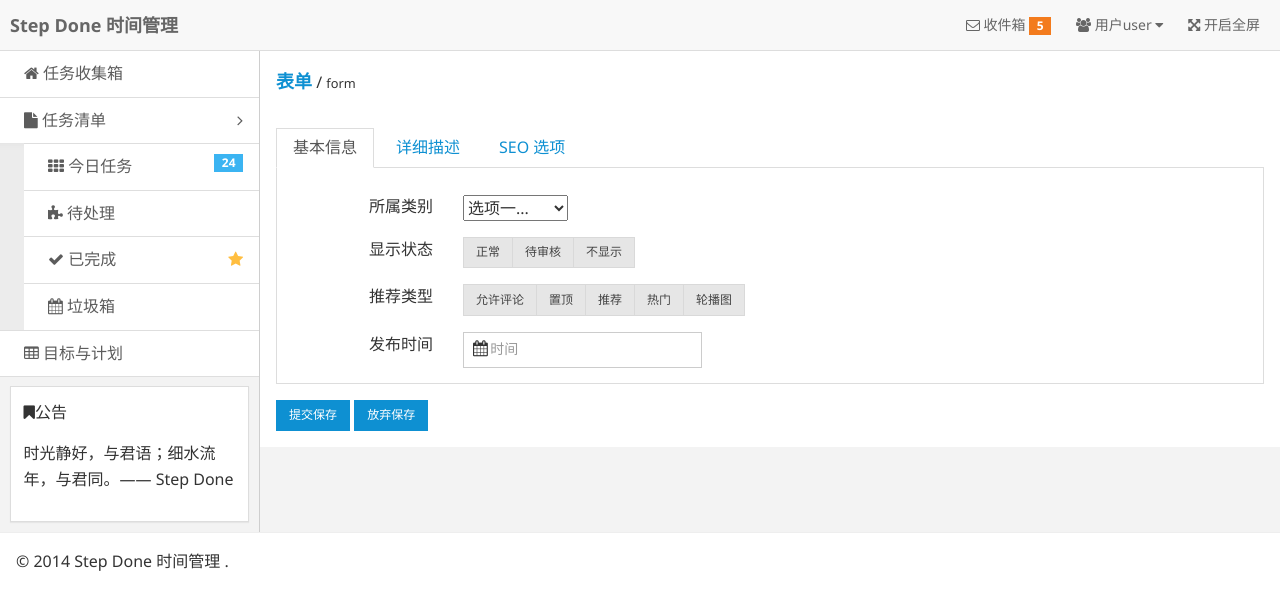
After one commit to lzcers/StepDone, a Flask app: page /task/add_task in a window 1280 px wide. The commit adds this page. Shown: the top 610 px of the page. Run offline with Flask 2, Linux system fonts and the light colour scheme; a user stored in the database is signed in.

Commit message:
1、定义base_layout,使用模板继承简化模板编写 2、增加user_info，task_add 模板页面 3.添加sqlite支持

```diff
--- a/app/models.py
+++ b/app/models.py
@@ -10,6 +10,10 @@ class User(db.Model):
   user_email = db.Column(db.String(120), index = True, unique = True)
   user_role = db.Column(db.SmallInteger, default = ROLE_USER)
   user_task = db.relationship('Task', backref='task', lazy='dynamic')
+
+  def __init__(self, user_name, user_password):
+    self.user_name = user_name
+    self.user_password = user_password
 
   def is_authenticated(self):
     return True
--- /dev/null
+++ b/app/templates/add_task.html
@@ -0,0 +1,177 @@
+{% extends "base_layout.html" %}
+{% block admin_content %}
+<div class="admin-content">
+
+  <div class="am-cf am-padding">
+    <div class="am-fl am-cf"><strong class="am-text-primary am-text-lg">表单</strong> / <small>form</small></div>
+  </div>
+
+  <div class="am-tabs am-margin" data-am-tabs="">
+    <ul class="am-tabs-nav am-nav am-nav-tabs">
+      <li class="am-active"><a href="#tab1">基本信息</a></li>
+      <li class=""><a href="#tab2">详细描述</a></li>
+      <li class=""><a href="#tab3">SEO 选项</a></li>
+    </ul>
+
+    <div class="am-tabs-bd">
+      <div class="am-tab-panel am-fade am-active am-in" id="tab1">
+        <div class="am-g am-margin-top">
+          <div class="am-u-sm-2 am-text-right">所属类别</div>
+          <div class="am-u-sm-10">
+            <select>
+              <option value="option1">选项一...</option>
+              <option value="option2">选项二.....</option>
+              <option value="option3">选项三........</option>
+            </select>
+          </div>
+        </div>
+
+        <div class="am-g am-margin-top">
+          <div class="am-u-sm-2 am-text-right">显示状态</div>
+          <div class="am-u-sm-10">
+            <div class="am-btn-group" data-am-button="">
+              <label class="am-btn am-btn-default am-btn-xs">
+                <input name="options" id="option1" type="radio"> 正常
+              </label>
+              <label class="am-btn am-btn-default am-btn-xs">
+                <input name="options" id="option2" type="radio"> 待审核
+              </label>
+              <label class="am-btn am-btn-default am-btn-xs">
+                <input name="options" id="option3" type="radio"> 不显示
+              </label>
+            </div>
+          </div>
+        </div>
+
+        <div class="am-g am-margin-top">
+          <div class="am-u-sm-2 am-text-right">推荐类型</div>
+          <div class="am-u-sm-10">
+            <div class="am-btn-group" data-am-button="">
+              <label class="am-btn am-btn-default am-btn-xs">
+                <input type="checkbox"> 允许评论
+              </label>
+              <label class="am-btn am-btn-default am-btn-xs">
+                <input type="checkbox"> 置顶
+              </label>
+              <label class="am-btn am-btn-default am-btn-xs">
+                <input type="checkbox"> 推荐
+              </label>
+              <label class="am-btn am-btn-default am-btn-xs">
+                <input type="checkbox"> 热门
+              </label>
+              <label class="am-btn am-btn-default am-btn-xs">
+                <input type="checkbox"> 轮播图
+              </label>
+            </div>
+          </div>
+        </div>
+
+        <div class="am-g am-margin-top">
+          <div class="am-u-sm-2 am-text-right">
+            发布时间
+          </div>
+          <div class="am-u-sm-10">
+            <form action="" class="am-form am-form-inline">
+              <div class="am-form-group am-form-icon">
+                <i class="am-icon-calendar"></i>
+                <input class="am-form-field am-input-sm" placeholder="时间" type="text">
+              </div>
+            </form>
+          </div>
+        </div>
+
+      </div>
+
+      <div class="am-tab-panel am-fade" id="tab2">
+        <form class="am-form">
+          <div class="am-g am-margin-top">
+            <div class="am-u-sm-2 am-text-right">
+              文章标题
+            </div>
+            <div class="am-u-sm-4">
+              <input class="am-input-sm" type="text">
+            </div>
+            <div class="am-u-sm-6">*必填，不可重复</div>
+          </div>
+
+          <div class="am-g am-margin-top">
+            <div class="am-u-sm-2 am-text-right">
+              文章作者
+            </div>
+            <div class="am-u-sm-4 col-end">
+              <input class="am-input-sm" type="text">
+            </div>
+          </div>
+
+          <div class="am-g am-margin-top">
+            <div class="am-u-sm-2 am-text-right">
+              信息来源
+            </div>
+            <div class="am-u-sm-4">
+              <input class="am-input-sm" type="text">
+            </div>
+            <div class="am-u-sm-6">选填</div>
+          </div>
+
+          <div class="am-g am-margin-top">
+            <div class="am-u-sm-2 am-text-right">
+              内容摘要
+            </div>
+            <div class="am-u-sm-4">
+              <input class="am-input-sm" type="text">
+            </div>
+            <div class="am-u-sm-6">不填写则自动截取内容前255字符</div>
+          </div>
+
+          <div class="am-g am-margin-top-sm">
+            <div class="am-u-sm-2 am-text-right">
+              内容描述
+            </div>
+            <div class="am-u-sm-10">
+              <textarea rows="10" placeholder="请使用富文本编辑插件"></textarea>
+            </div>
+          </div>
+
+        </form>
+      </div>
+
+      <div class="am-tab-panel am-fade" id="tab3">
+        <form class="am-form">
+          <div class="am-g am-margin-top-sm">
+            <div class="am-u-sm-2 am-text-right">
+              SEO 标题
+            </div>
+            <div class="am-u-sm-4 am-u-end">
+              <input class="am-input-sm" type="text">
+            </div>
+          </div>
+
+          <div class="am-g am-margin-top-sm">
+            <div class="am-u-sm-2 am-text-right">
+              SEO 关键字
+            </div>
+            <div class="am-u-sm-4 am-u-end">
+              <input class="am-input-sm" type="text">
+            </div>
+          </div>
+
+          <div class="am-g am-margin-top-sm">
+            <div class="am-u-sm-2 am-text-right">
+              SEO 描述
+            </div>
+            <div class="am-u-sm-4 am-u-end">
+              <textarea rows="4"></textarea>
+            </div>
+          </div>
+        </form>
+      </div>
+
+    </div>
+  </div>
+
+  <div class="am-margin">
+    <button type="button" class="am-btn am-btn-primary am-btn-xs">提交保存</button>
+    <button type="button" class="am-btn am-btn-primary am-btn-xs">放弃保存</button>
+  </div>
+</div>
+{% endblock %}
--- /dev/null
+++ b/app/templates/base_layout.html
@@ -0,0 +1,104 @@
+<!doctype html>
+<html class="no-js">
+<head>
+  <meta charset="utf-8">
+  <meta http-equiv="X-UA-Compatible" content="IE=edge">
+  <title>Step Done 时间管理</title>
+  <meta name="description" content="这是一个 table 页面">
+  <meta name="keywords" content="table">
+  <meta name="viewport" content="width=device-width, initial-scale=1, maximum-scale=1, user-scalable=no">
+  <meta name="renderer" content="webkit">
+  <meta http-equiv="Cache-Control" content="no-siteapp" />
+  <link rel="icon" type="image/png" href="/static/assets/i/favicon.png">
+  <link rel="apple-touch-icon-precomposed" href="/static/assets/i/app-icon72x72@2x.png">
+  <meta name="apple-mobile-web-app-title" content="Amaze UI" />
+  <link rel="stylesheet" href="/static/assets/css/amazeui.min.css"/>
+  <link rel="stylesheet" href="/static/assets/css/admin.css">
+</head>
+<body>
+<!--[if lte IE 9]>
+<p class="browsehappy">你正在使用<strong>过时</strong>的浏览器，Amaze UI 暂不支持。 请 <a href="http://browsehappy.com/" target="_blank">升级浏览器</a>
+  以获得更好的体验！</p>
+<![endif]-->
+
+  <header class="am-topbar admin-header">
+    <div class="am-topbar-brand">
+      <strong>Step Done 时间管理</strong>
+    </div>
+    <button class="am-topbar-btn am-topbar-toggle am-btn am-btn-sm am-btn-success am-show-sm-only" data-am-collapse="{target: '#topbar-collapse'}"><span class="am-sr-only">导航切换</span> <span class="am-icon-bars"></span></button>
+
+    <div class="am-collapse am-topbar-collapse" id="topbar-collapse">
+      <ul class="am-nav am-nav-pills am-topbar-nav am-topbar-right admin-header-list">
+        <li><a href="javascript:;"><span class="am-icon-envelope-o"></span> 收件箱 <span class="am-badge am-badge-warning">5</span></a></li>
+        <li class="am-dropdown" data-am-dropdown="">
+          <a class="am-dropdown-toggle" data-am-dropdown-toggle="" href="javascript:;">
+            <span class="am-icon-users"></span> 用户user <span class="am-icon-caret-down"></span>
+          </a>
+          <ul class="am-dropdown-content">
+            <li><a href="/user/user_info"><span class="am-icon-user"></span> 资料</a></li>
+            <li><a href="#"><span class="am-icon-cog"></span> 设置</a></li>
+            <li><a href="/logout"><span class="am-icon-power-off"></span> 退出</a></li>
+          </ul>
+        </li>
+        <li class="am-hide-sm-only"><a href="javascript:;" id="admin-fullscreen"><span class="am-icon-arrows-alt"></span> <span class="admin-fullText">开启全屏</span></a></li>
+      </ul>
+    </div>
+
+  </header>
+
+<div class="am-cf admin-main">
+  <!-- sidebar start -->
+  <div class="admin-sidebar am-offcanvas" id="admin-offcanvas">
+    <div class="am-offcanvas-bar admin-offcanvas-bar">
+      <ul class="am-list admin-sidebar-list">
+        <li><a href="/home"><span class="am-icon-home"></span> 任务收集箱</a></li>
+        <li class="admin-parent">
+          <a class="am-cf" data-am-collapse="{target: '#collapse-nav'}"><span class="am-icon-file"></span> 任务清单 <span class="am-icon-angle-right am-fr am-margin-right"></span></a>
+          <ul class="am-list am-collapse admin-sidebar-sub am-in" id="collapse-nav">
+             <li><a href="#"><span class="am-icon-th"></span> 今日任务<span class="am-badge am-badge-secondary am-margin-right am-fr">24</span></a></li>
+            <li><a href="#"><span class="am-icon-puzzle-piece"></span> 待处理</a></li>
+            <li><a href="#" class="am-cf"><span class="am-icon-check"></span> 已完成<span class="am-icon-star am-fr am-margin-right admin-icon-yellow"></span></a></li>
+            <li><a href="#"><span class="am-icon-calendar"></span> 垃圾箱</a></li>
+          </ul>
+        </li>
+        <li><a href="admin-table.html"><span class="am-icon-table"></span> 目标与计划</a></li>
+      </ul>
+
+      <div class="am-panel am-panel-default admin-sidebar-panel">
+        <div class="am-panel-bd">
+          <p><span class="am-icon-bookmark"></span>公告</p>
+          <p>时光静好，与君语；细水流年，与君同。—— Step Done</p>
+        </div>
+      </div>
+    </div>
+  </div>
+  <!-- sidebar end -->
+
+  <!-- content start -->
+    {%block admin_content %}
+    {% endblock %}
+  <!-- content end -->
+</div>
+
+<a class="am-icon-btn am-icon-th-list am-show-sm-only admin-menu" data-am-offcanvas="{target: '#admin-offcanvas'}"></a>
+
+<footer>
+  <hr>
+  <p class="am-padding-left">© 2014  Step Done 时间管理 .</p>
+</footer>
+
+<!--[if lt IE 9]>
+<script src="http://libs.baidu.com/jquery/1.11.1/jquery.min.js"></script>
+<script src="http://cdn.staticfile.org/modernizr/2.8.3/modernizr.js"></script>
+<script src="static/assets/js/polyfill/rem.min.js"></script>
+<script src="static/assets/js/polyfill/respond.min.js"></script>
+<script src="static/assets/js/amazeui.legacy.js"></script>
+<![endif]-->
+
+<!--[if (gte IE 9)|!(IE)]><!-->
+<script src="/static/assets/js/jquery.min.js"></script>
+<script src="/static/assets/js/amazeui.min.js"></script>
+<!--<![endif]-->
+<script src="/static/assets/js/app.js"></script>
+</body>
+</html>
--- a/app/views.py
+++ b/app/views.py
@@ -58,3 +58,13 @@ def home(page = 1):
                          task_list = task_list,
                          task_id_to_label_id = task_id_to_label_id,
                          user_labels = user_labels)
+
+@app.route('/task/add_task', methods = ['GET', 'POST'])
+@login_required
+def add_task():
+  return render_template('add_task.html')
+
+@app.route('/user/user_info', methods = ['GET', 'POST'])
+@login_required
+def user_info():
+  return render_template('user_info.html')
--- a/config.py
+++ b/config.py
@@ -5,5 +5,6 @@ SECRET_KEY = '3.1415926p'
 TASK_PER_PAGE = 10
 # SQL config
 basedir = os.path.abspath(os.path.dirname(__file__))
-SQLALCHEMY_DATABASE_URI = 'mysql+mysqlconnector://root:19931127@192.168.1.103:3306/GetDone'
+#SQLALCHEMY_DATABASE_URI = 'mysql+mysqlconnector://root:19931127@192.168.1.103:3306/GetDone'
+SQLALCHEMY_DATABASE_URI = 'sqlite:///' + os.path.join(basedir, 'app.db')
 SQLALCHEMY_MIGRATE_REPO = os.path.join(basedir, 'db_repository')
--- a/db.create.py
+++ b/db.create.py
@@ -1,3 +1,6 @@
 from app import db
-
+from app.models import User
+test_user = User('test', 'test')
+db.session.add(test_user)
+db.session.commit()
 db.create_all()
```
Also changed, not shown: app/templates/home.html (+3 -101 lines), app/templates/user_info.html (added, +110 -0 lines), app.db (added), 4 other files.
